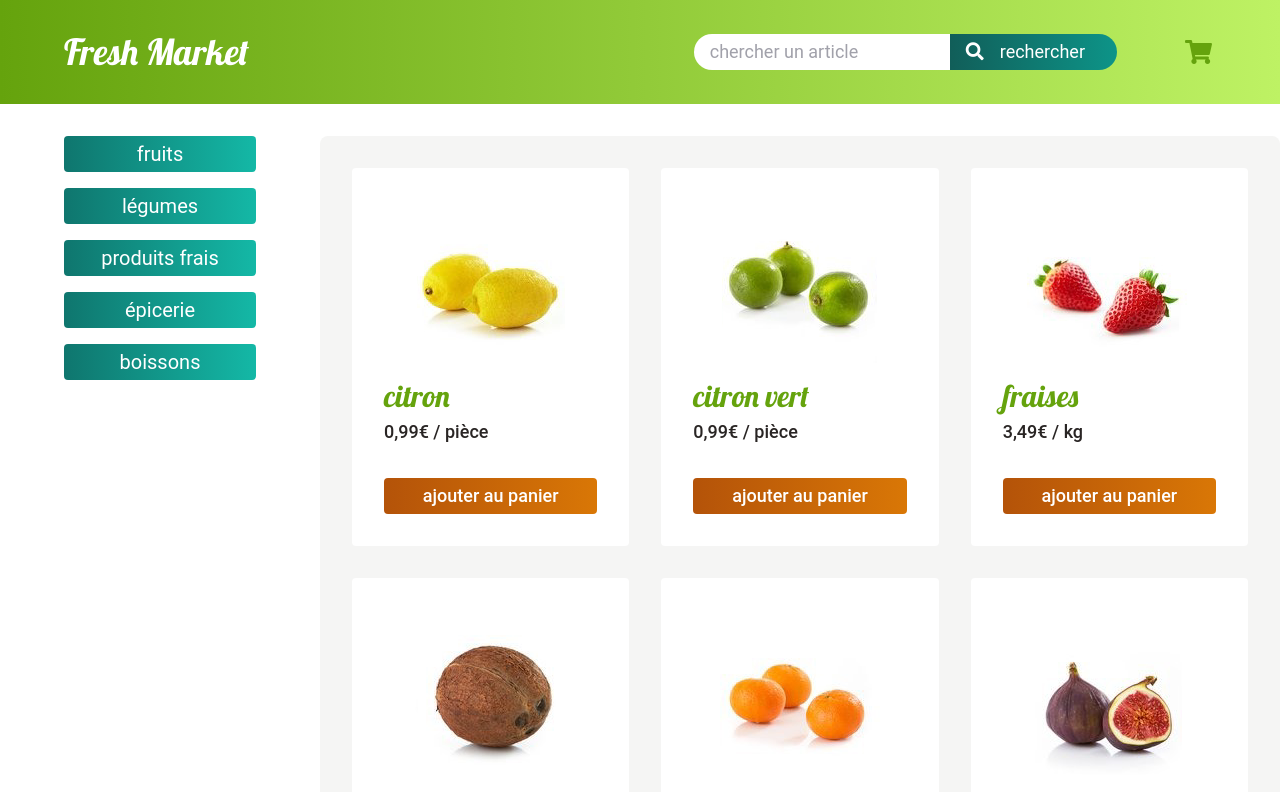
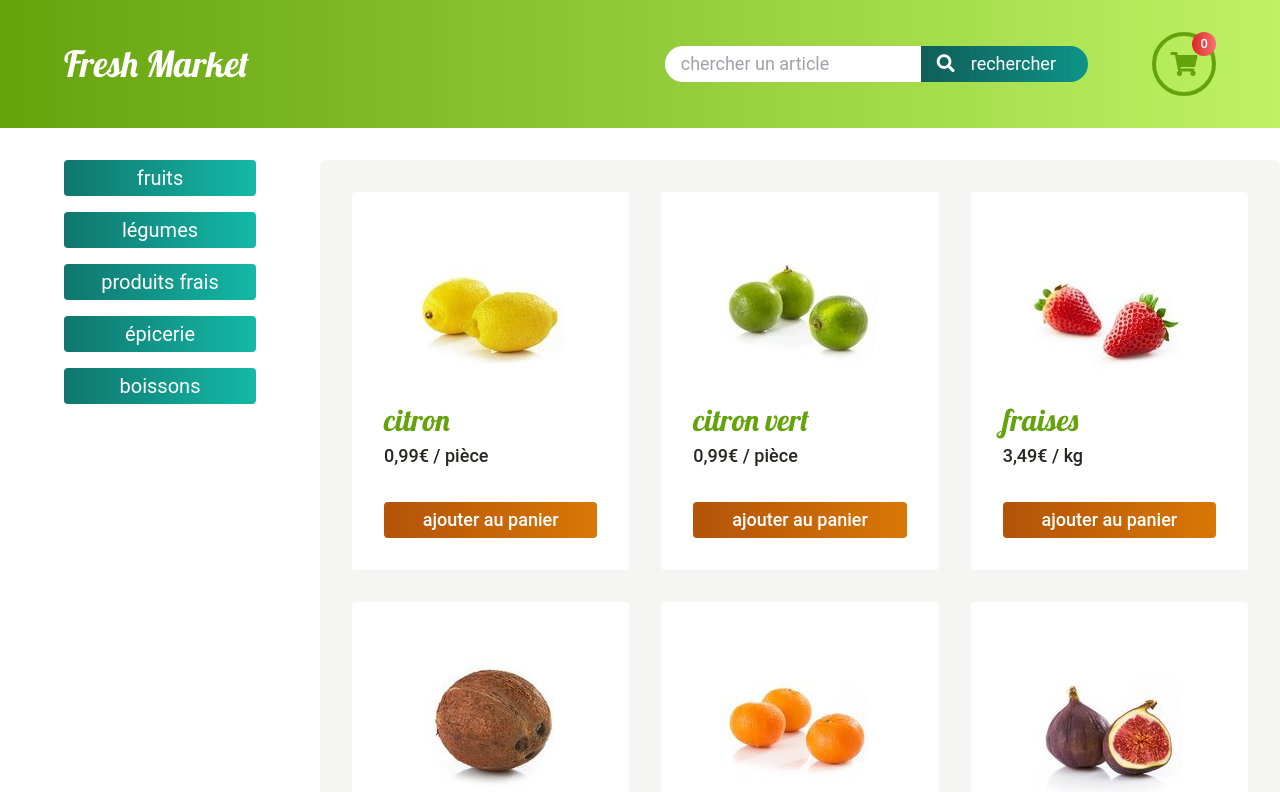
Before and after one commit to logic-fabric/fresh-market, a React (Create React App) app: page / in a window 1280 px wide. Shown: the top 792 px of the page. Built offline with nearby package versions, Linux system fonts and the light colour scheme.

Commit message:
style: improve cart icon button in Header

```diff
--- a/src/components/Header/Header.css
+++ b/src/components/Header/Header.css
@@ -2,3 +2,19 @@
   max-width: 90rem;
   margin: auto;
 }
+
+.cart-counter {
+  position: absolute;
+  top: -0.25rem;
+  right: -0.25rem;
+  display: flex;
+  justify-content: center;
+  align-items: center;
+
+  width: 1.5rem;
+  height: 1.5rem;
+  border-radius: 50%;
+
+  color: white;
+  font-size: 0.75rem;
+}
--- a/src/components/Header/Header.jsx
+++ b/src/components/Header/Header.jsx
@@ -3,9 +3,11 @@ import React from "react";
 import "./Header.css";
 
 export function Header() {
+  const cartCounter = 0;
+
   return (
     <header className="bg-gradient-to-r from-primary-600 to-primary-300 ">
-      <div className="content-wrapper px-4 py-3 flex justify-between">
+      <div className="content-wrapper flex justify-between items-center px-4 py-3">
         <div className="font-serif text-white text-4xl">Fresh Market</div>
 
         <nav className="flex text-lg items-center">
@@ -16,6 +18,7 @@ export function Header() {
               placeholder="chercher un article"
               aria-label="search"
             />
+
             <button
               className="bg-gradient-to-r from-secondary-800 to-secondary-600 pl-2 pr-3 py-sm text-white"
               type="submit"
@@ -26,9 +29,13 @@ export function Header() {
           </form>
 
           <button
-            className="fas fa-shopping-cart p-sm text-primary-600 text-2xl"
+            className="fas fa-shopping-cart relative w-4 h-4 border-sm border-colorprimary-600 rounded-full text-primary-600 text-2xl"
             type="button"
-          ></button>
+          >
+            <span className="cart-counter font-sans  bg-gradient-to-r from-danger-600 to-danger-400">
+              {cartCounter}
+            </span>
+          </button>
         </nav>
       </div>
     </header>
--- a/tailwind.config.js
+++ b/tailwind.config.js
@@ -13,6 +13,13 @@ module.exports = {
       3: "2rem",
       full: "9999px",
     },
+    borderWidth: {
+      DEFAULT: '1px',
+      0: '0',
+      xs: '0.125rem',
+      sm: '0.25rem',
+      1: '0.5rem',
+    },
     colors: {
       transparent: "transparent",
       current: "currentColor",
@@ -23,6 +30,8 @@ module.exports = {
       primary: colors.lime,
       secondary: colors.teal,
       tonic: colors.amber,
+
+      danger: colors.red,
 
       neutral: colors.warmGray,
     },
```
